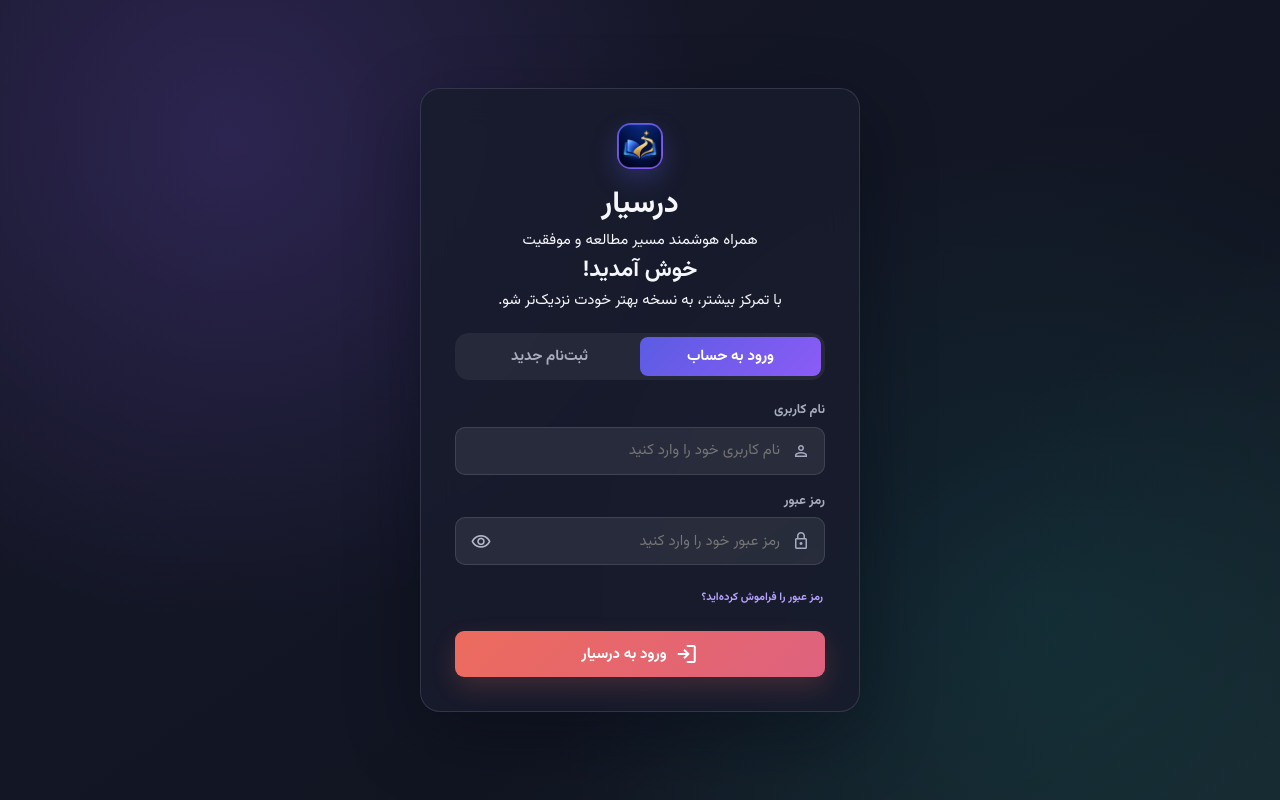
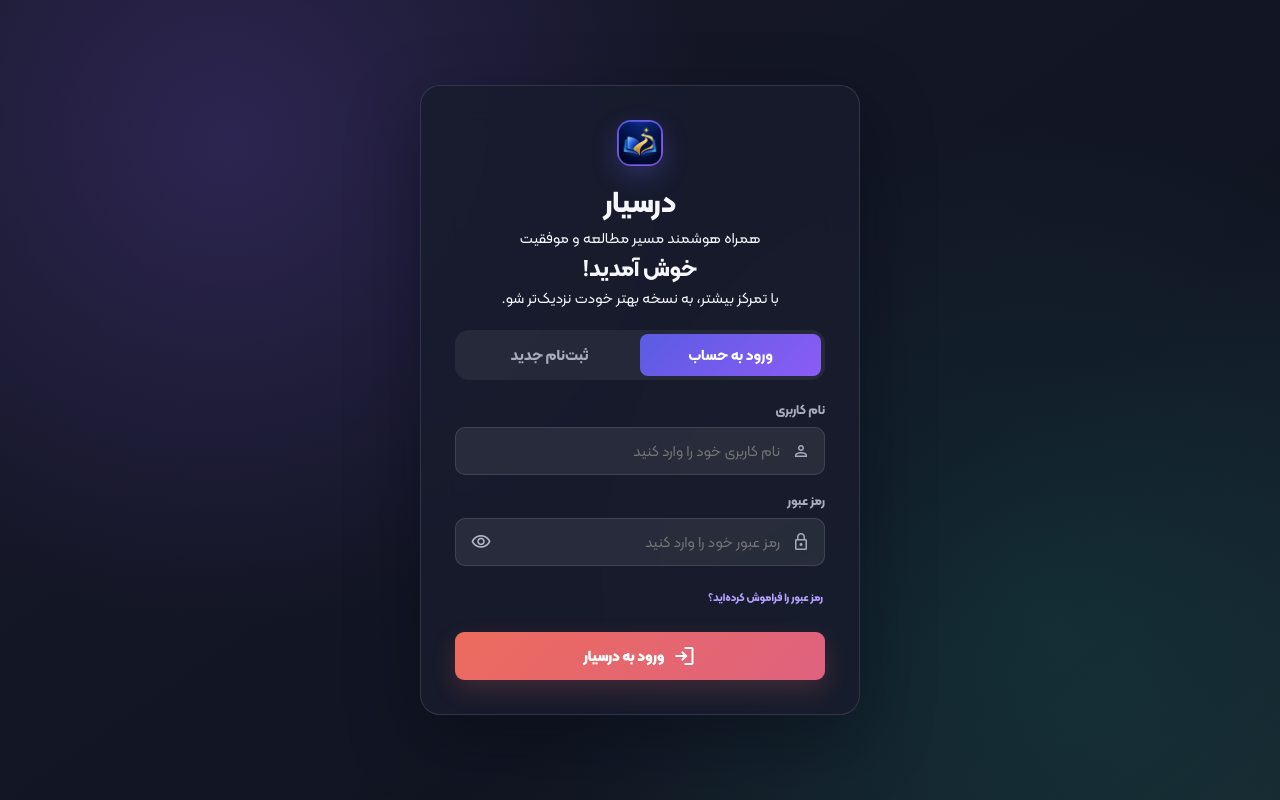
Before and after one commit to nicerp1/darsyar-ai, a website: page index.html in a window 1280 px wide. Drawn offline with nearby package versions, Linux system fonts and the light colour scheme; no server answers.

Commit message:
Use supplied Kalameh 4 web fonts with authentic weights

```diff
--- a/fonts/kalameh.css
+++ b/fonts/kalameh.css
@@ -1,6 +1,30 @@
 @font-face {
     font-family: 'Kalameh';
-    src: url('Kalameh-Regular.ttf') format('truetype');
+    src: url('KalamehWeb-Thin.woff2') format('woff2');
+    font-weight: 100;
+    font-style: normal;
+    font-display: swap;
+}
+
+@font-face {
+    font-family: 'Kalameh';
+    src: url('KalamehWeb-ExtraLight.woff2') format('woff2');
+    font-weight: 200;
+    font-style: normal;
+    font-display: swap;
+}
+
+@font-face {
+    font-family: 'Kalameh';
+    src: url('KalamehWeb-Light.woff2') format('woff2');
+    font-weight: 300;
+    font-style: normal;
+    font-display: swap;
+}
+
+@font-face {
+    font-family: 'Kalameh';
+    src: url('KalamehWeb-Regular.woff2') format('woff2');
     font-weight: 400;
     font-style: normal;
     font-display: swap;
@@ -8,7 +32,23 @@
 
 @font-face {
     font-family: 'Kalameh';
-    src: url('Kalameh-Bold.ttf') format('truetype');
+    src: url('KalamehWeb-Medium.woff2') format('woff2');
+    font-weight: 500;
+    font-style: normal;
+    font-display: swap;
+}
+
+@font-face {
+    font-family: 'Kalameh';
+    src: url('KalamehWeb-SemiBold.woff2') format('woff2');
+    font-weight: 600;
+    font-style: normal;
+    font-display: swap;
+}
+
+@font-face {
+    font-family: 'Kalameh';
+    src: url('KalamehWeb-Bold.woff2') format('woff2');
     font-weight: 700;
     font-style: normal;
     font-display: swap;
@@ -16,7 +56,7 @@
 
 @font-face {
     font-family: 'Kalameh';
-    src: url('Kalameh-Bold.ttf') format('truetype');
+    src: url('KalamehWeb-ExtraBold.woff2') format('woff2');
     font-weight: 800;
     font-style: normal;
     font-display: swap;
@@ -24,16 +64,8 @@
 
 @font-face {
     font-family: 'Kalameh';
-    src: url('Kalameh-Regular.ttf') format('truetype');
-    font-weight: 500;
+    src: url('KalamehWeb-Black.woff2') format('woff2');
+    font-weight: 900;
     font-style: normal;
     font-display: swap;
 }
-
-@font-face {
-    font-family: 'Kalameh';
-    src: url('Kalameh-Bold.ttf') format('truetype');
-    font-weight: 600;
-    font-style: normal;
-    font-display: swap;
-}
--- a/index.html
+++ b/index.html
@@ -11,6 +11,7 @@
     <title>درسیار | StudyMate Pro - دستیار تحصیلی هوشمند</title>
 
     <!-- Local Kalameh Font & Stylesheet -->
+    <link rel="preload" href="fonts/KalamehWeb-Regular.woff2" as="font" type="font/woff2" crossorigin>
     <link rel="stylesheet" href="fonts/kalameh.css">
 
     <!-- Material Symbols Google Icons -->
```
Also changed, not shown: fonts/KalamehWeb-Black.woff2 (added), fonts/KalamehWeb-Bold.woff2 (added), fonts/KalamehWeb-ExtraBold.woff2 (added), fonts/KalamehWeb-ExtraLight.woff2 (added), fonts/KalamehWeb-Light.woff2 (added), fonts/KalamehWeb-Medium.woff2 (added), fonts/KalamehWeb-Regular.woff2 (added), fonts/KalamehWeb-SemiBold.woff2 (added), fonts/KalamehWeb-Thin.woff2 (added).
